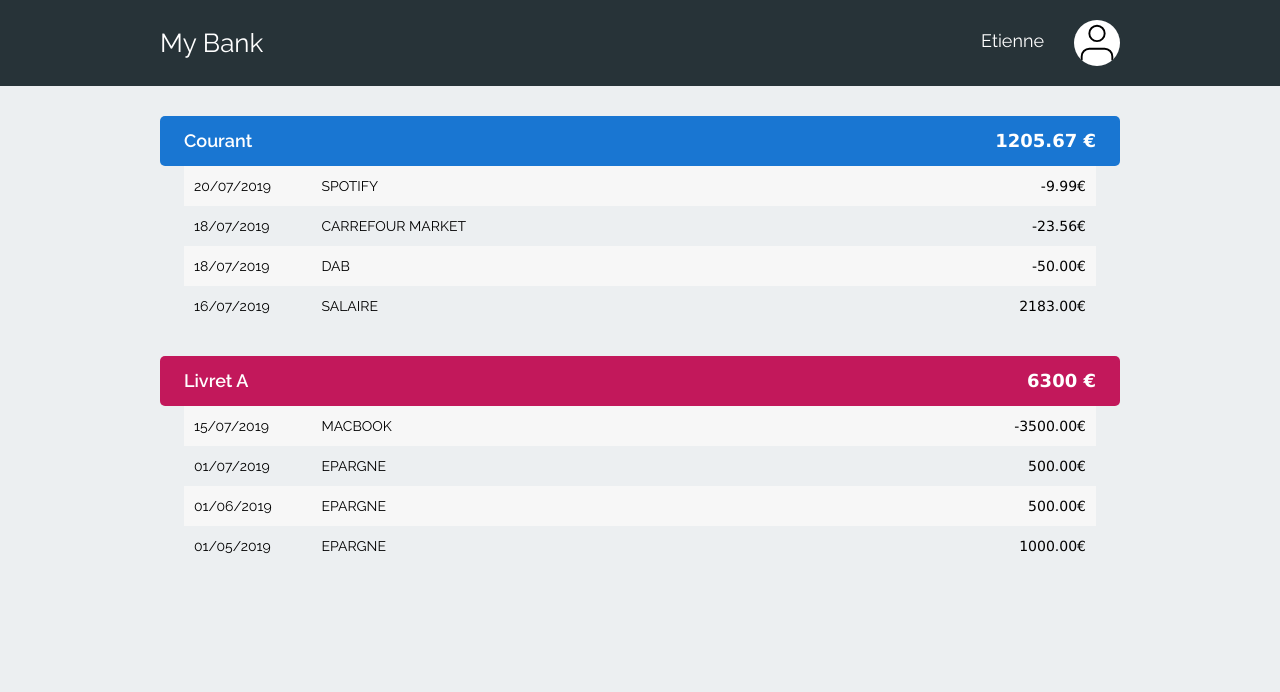
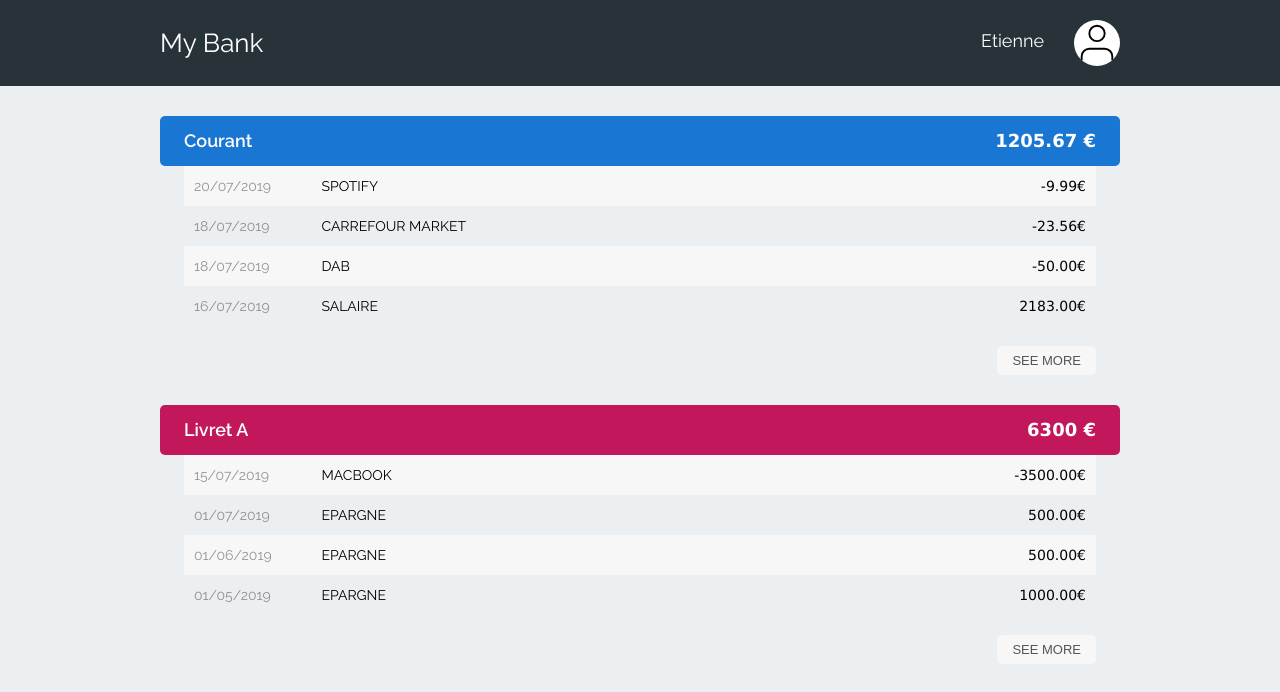
Before and after one commit to DavidNabet/project-bank-react, a React (Create React App) app: page / in a window 1280 px wide. Shown: the top 692 px of the page. Built offline with nearby package versions, Linux system fonts and the light colour scheme.

Commit message:
styles button

```diff
--- a/src/App.css
+++ b/src/App.css
@@ -119,9 +119,26 @@ table tbody td {
 }
 
 table tbody td:first-child {
+  color: rgba(0, 0, 0, 0.4);
   flex: 1;
 }
 
 table tbody td:last-child {
   text-align: right;
 }
+
+/* Button */
+button {
+  border: none;
+  background-color: var(--odd);
+  padding: 7px 15px;
+  color: #545454;
+  align-self: flex-end;
+  border-radius: 5px;
+  margin-top: 20px;
+}
+
+button label {
+  text-transform: uppercase;
+  font-size: 13px;
+}
--- a/src/components/Account.js
+++ b/src/components/Account.js
@@ -1,3 +1,5 @@
+import Button from "./Button";
+
 const Account = ({ account }) => {
   const { name, balance, color, operations } = account;
   return (
@@ -18,6 +20,9 @@ const Account = ({ account }) => {
               <td className="monospace">{`${amount.toFixed(2)}€`}</td>
             </tr>
           ))}
+          <Button>
+            <label>See more</label>
+          </Button>
         </tbody>
       </table>
     </>
--- a/src/components/Button.js
+++ b/src/components/Button.js
@@ -0,0 +1,7 @@
+import React from "react";
+
+const Button = ({ children }) => {
+  return <button>{children}</button>;
+};
+
+export default Button;
```
